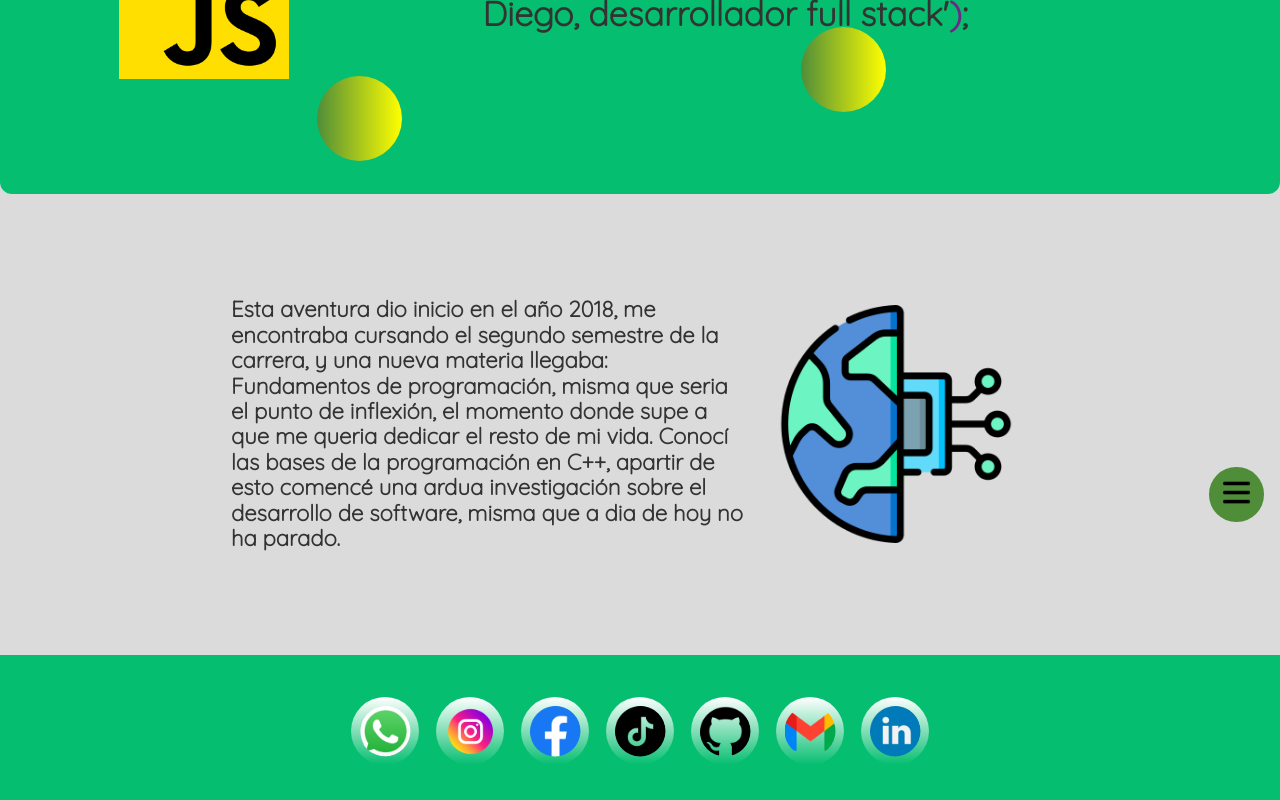
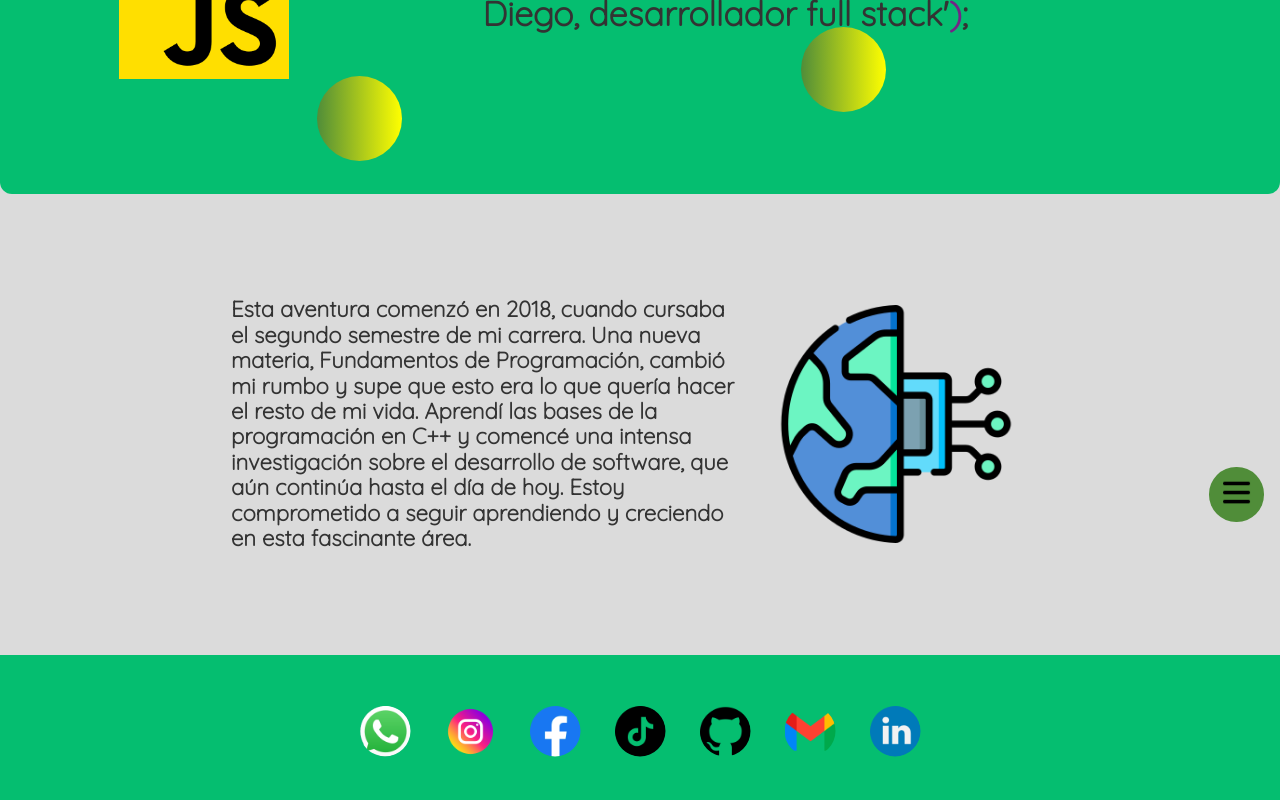
Before and after one commit to agudelodiego/Porfolio, a Next.js app: page / in a window 1280 px wide. Shown: the part 206-1006 px from the top of the page. Built offline with nearby package versions, Linux system fonts and the light colour scheme.

Commit message:
Some color changes and re-write some text

```diff
--- a/components/Main.tsx
+++ b/components/Main.tsx
@@ -18,7 +18,7 @@ const Main = () => {
       <div className={Color.gray}>
         <ResponsiveContent>
           <h2 className={Styles.text}>
-            Esta aventura dio inicio en el año 2018, me encontraba cursando el segundo semestre de la carrera, y una nueva materia llegaba: Fundamentos de programación, misma que seria el punto de inflexión, el momento donde supe a que me queria dedicar el resto de mi vida. Conocí las bases de la programación en C++, apartir de esto comencé una ardua investigación sobre el desarrollo de software, misma que a dia de hoy no ha parado.
+            Esta aventura comenzó en 2018, cuando cursaba el segundo semestre de mi carrera. Una nueva materia, Fundamentos de Programación, cambió mi rumbo y supe que esto era lo que quería hacer el resto de mi vida. Aprendí las bases de la programación en C++ y comencé una intensa investigación sobre el desarrollo de software, que aún continúa hasta el día de hoy. Estoy comprometido a seguir aprendiendo y creciendo en esta fascinante área.
           </h2>
           <Image
             src='/global.png'
--- a/components/Projects.tsx
+++ b/components/Projects.tsx
@@ -47,7 +47,7 @@ const Projects = ({projects}:props) => {
 
       <div className={Styles.container}>
         <h3>
-          Con el pasar del tiempo y con el fin de mejorar mis habilidades y expandir mis conocimientos en distiintos frameworks y librerias, he desarrollado varios proyectos, algunos de los cuales pueden ser vistos a continuación. Puedes revisar a profunfidad el codigo fuente al ir a mis repositorios de github o pudes ver el producto final llendo al dominio donde se hizo el deploy(disponible solo para algunos proyectos).
+          A medida que he ido adquiriendo más experiencia en la programación, he desarrollado una serie de proyectos que me han permitido mejorar mis habilidades y ampliar mis conocimientos en diferentes frameworks y bibliotecas. Algunos de estos proyectos se pueden ver a continuación. Si deseas profundizar en el código fuente, puedes visitar mis repositorios de GitHub, donde podrás encontrar todos los detalles del desarrollo de cada proyecto. Para ver el resultado final de algunos de estos proyectos, puedes visitar el dominio donde se hizo el despliegue (disponible solo para algunos proyectos).
         </h3>
       </div>
 
--- a/styles/Card.module.css
+++ b/styles/Card.module.css
@@ -5,6 +5,11 @@
   height: 18rem;
   border-radius: 12px;
   position: relative;
+  cursor: pointer;
+  transition: box-shadow .3s;
+}
+.card:hover{
+  box-shadow: -2px 2px 7px var(--dark-green);
 }
 @media screen and (max-width:600px) {
   .card{
--- a/styles/Footer.module.css
+++ b/styles/Footer.module.css
@@ -10,5 +10,9 @@
   padding: .5rem;
   margin: 0.5rem;
   border-radius: 50%;
-  background-image: linear-gradient(0deg, var(--light-green) , var(--white));
+  transition: background-color .4s;
+  /* background-image: linear-gradient(0deg, var(--light-green) , var(--white)); */
 }
+.link:hover{
+  background-color: var(--white);
+}
```
Also changed, not shown: components/Card.tsx (+4 -4 lines).
